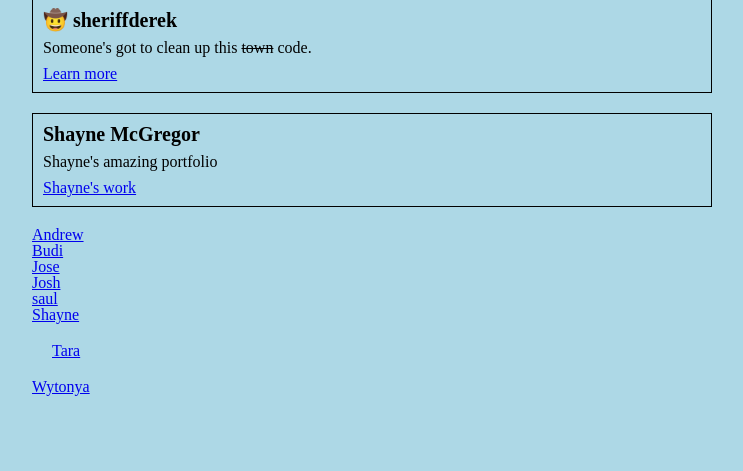
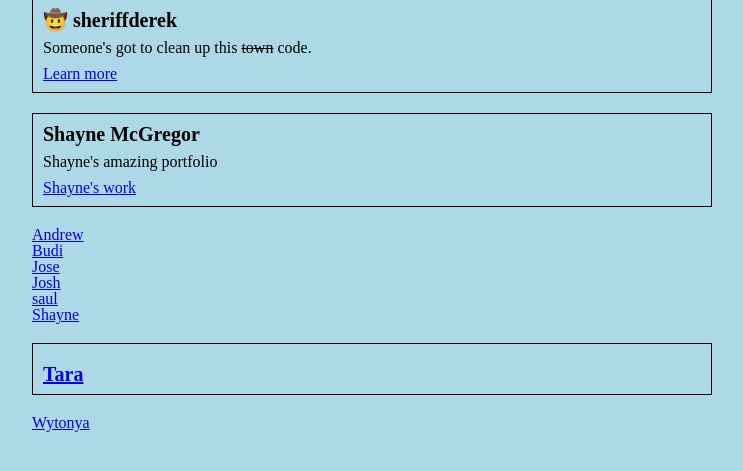
Before and after one commit to perpetual-education-personal/alpha-three-homepage, a PHP site: page /index.html in a window 1280 px wide. Shown: the part 193-664 px from the top of the page, without its empty margins (268-1011 px from the left). Run offline with PHP 8.4, Linux system fonts and the light colour scheme.

Commit message:
Update Tara section to match example

```diff
--- a/index.html
+++ b/index.html
@@ -46,9 +46,9 @@
 
 			<h2><a href="shayne/index.html">Shayne</a></h2>
 
-
-
-			<h2 class='tara'><a href="tara/index.php">Tara</a></h2>
+			<div class="student">
+				<h2 class='tara'><a href="tara/index.php">Tara</a></h2>
+			</div>
 
 			<h2><a href="wytonya/index.html">Wytonya</a></h2>
 		</div>
--- a/style.css
+++ b/style.css
@@ -47,10 +47,3 @@ h1 {
 	padding-top: 10px;
 	display: inline-block;
 }
-
-
-/* ? */
-.tara {
-	padding: 20px;
-	max-width:  10vw;
-}
```
